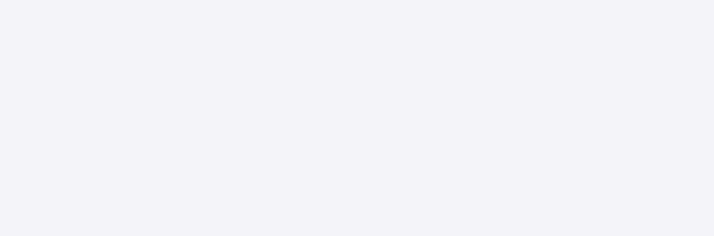
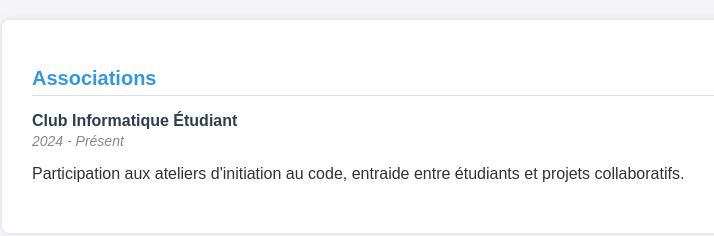
Before and after one commit to Dwin-ecom/mon-cv, a plain HTML site: page index.html in a window 1280 px wide. Shown: the whole page, without its empty margins (208-922 px from the left). Drawn offline with Linux system fonts and the light colour scheme.

Commit message:
mise en place de la section associations

```diff
--- a/index.html
+++ b/index.html
@@ -7,6 +7,15 @@
     <link rel="stylesheet" href="style.css">
 </head>
 <body>
-
+    <div class="cv-container">
+        <section id="associations">
+            <h2>Associations</h2>
+            <div class="item">
+                <h3>Club Informatique Étudiant</h3>
+                <p class="date">2024 - Présent</p>
+                <p>Participation aux ateliers d'initiation au code, entraide entre étudiants et projets collaboratifs.</p>
+            </div>
+        </section>
+    </div>
 </body>
 </html>
```
